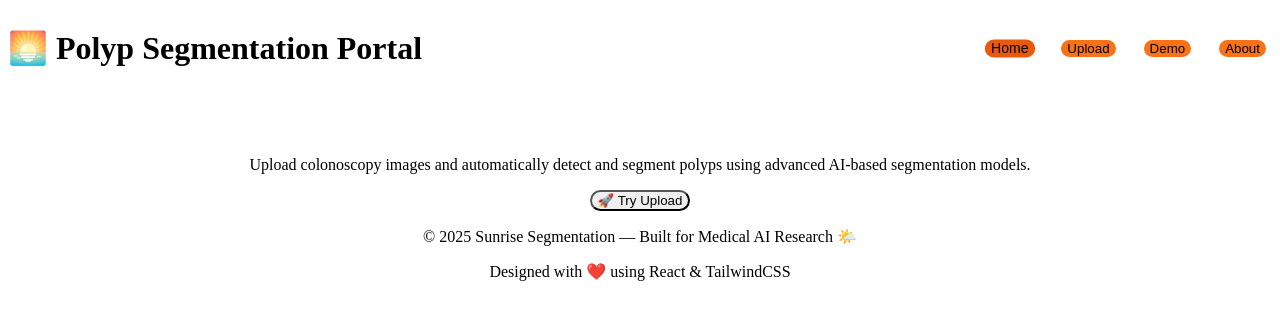
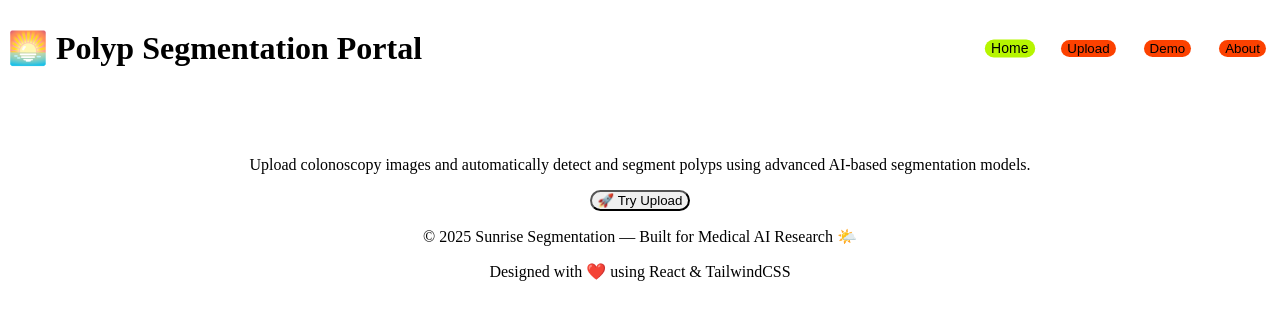
Before and after one commit to Chayon58/polyp-segmentation, a React (Vite) app: page / in a window 1280 px wide. Shown: the top 320 px of the page. Built offline with nearby package versions, Linux system fonts and the light colour scheme.

Commit message:
Update button colors for improved visibility and consistency in the Polyp Segmentation app

```diff
--- a/src/App.jsx
+++ b/src/App.jsx
@@ -73,11 +73,11 @@ export default function App() {
       className={`px-5 py-2 rounded-full font-semibold text-white transition-all duration-300 shadow-md border-none
         ${
           page === p
-            ? "bg-orange-600 scale-105"
-            : "bg-orange-500 hover:bg-orange-600 hover:shadow-lg hover:scale-105"
+            ? "bg-green-600 scale-105"
+            : "bg-orange-500 hover:bg-green-600 hover:shadow-lg hover:scale-105"
         }`}
       style={{
-        backgroundColor: page === p ? "#EA580C" : "#F97316", // Force orange colors
+        backgroundColor: page === p ? "#B6F500" : "#FC4100", // Force orange colors
         margin: "6px", // ✅ fallback spacing between buttons
       }}
     >
```
